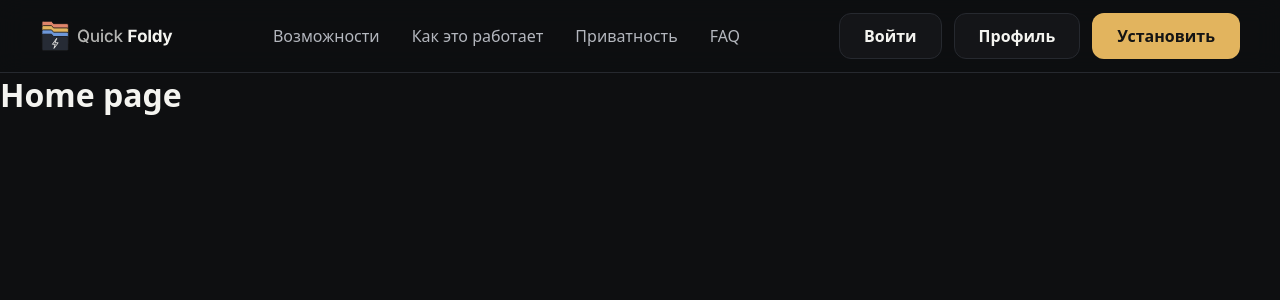
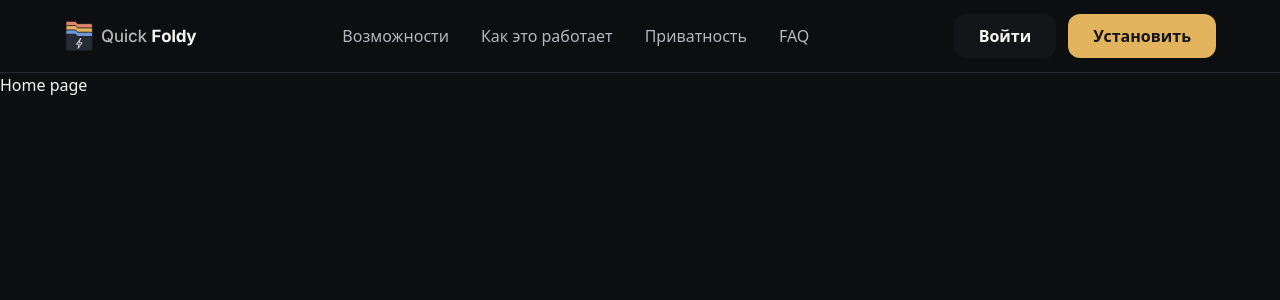
Before and after one commit to dantauu/quick-foldy, a Nuxt app: page / in a window 1280 px wide. Shown: the top 300 px of the page. Built offline with nearby package versions, Linux system fonts and the light colour scheme.

Commit message:
build: switch styling to Tailwind CSS v4
Replace scoped CSS and the custom tokens/base files with Tailwind via
@tailwindcss/vite. Design tokens now live in @theme in main.css.

Co-Authored-By: Claude Opus 5.5 <noreply@anthropic.com>

```diff
--- a/app/app.vue
+++ b/app/app.vue
@@ -3,7 +3,6 @@
     <NuxtLayout>
       <NuxtRouteAnnouncer />
       <NuxtPage />
-<!--    <NuxtWelcome />-->
     </NuxtLayout>
   </div>
 </template>
--- a/app/assets/css/base.css
+++ /dev/null
@@ -1,28 +0,0 @@
-@layer base {
-    * {
-        margin: 0;
-        scrollbar-width: none;
-        -ms-overflow-style: none;
-
-        *::-webkit-scrollbar {
-            display: none;
-        }
-    }
-    body {
-        height: 100vh;
-        margin: 0 auto;
-        font-size: 16px;
-        font-weight: 400;
-        font-family: var(--font-sans);
-        background-color: var(--color-bg);
-        color: var(--color-text);
-        overflow-x: hidden;
-        scroll-behavior: smooth;
-    }
-    input {
-        outline: none;
-    }
-    textarea {
-        outline: none;
-    }
-}
--- /dev/null
+++ b/app/assets/css/main.css
@@ -0,0 +1,40 @@
+@import 'tailwindcss';
+
+@theme {
+    --color-base: #0e0f11;
+    --color-surface: #141518;
+    --color-line: #26292f;
+    --color-fg: #f4f4f0;
+    --color-muted: #b4b7be;
+    --color-accent: #e2b45e;
+    --color-accent-hover: #ebc275;
+    --color-on-accent: #141414;
+    --color-success: #7fb394;
+
+    --color-folder-terracotta: #e0856b;
+    --color-folder-sand: #e2b45e;
+    --color-folder-blue: #6e98da;
+    --color-folder-green: #7fb394;
+
+    --font-sans: system-ui, -apple-system, 'Segoe UI', Roboto, sans-serif;
+
+    --container-page: 75rem;
+    --spacing-header: 72px;
+    --spacing-section: clamp(4rem, 8vw, 7rem);
+}
+
+@layer base {
+    html {
+        scroll-behavior: smooth;
+        scroll-padding-top: var(--spacing-header);
+        scrollbar-width: none;
+    }
+
+    html::-webkit-scrollbar {
+        display: none;
+    }
+
+    body {
+        @apply bg-base text-fg font-sans antialiased;
+    }
+}
--- a/app/assets/css/tokens.css
+++ /dev/null
@@ -1,26 +0,0 @@
-:root {
-    --color-bg: #0e0f11;
-    --color-surface: #141518;
-    --color-border: #26292f;
-    --color-text: #f4f4f0;
-    --color-text-muted: #b4b7be;
-    --color-accent: #e2b45e;
-    --color-accent-hover: #ebc275;
-    --color-on-accent: #141414;
-
-    --font-sans: system-ui, -apple-system, 'Segoe UI', Roboto, sans-serif;
-
-    --space-1: 4px;
-    --space-2: 8px;
-    --space-3: 12px;
-    --space-4: 16px;
-    --space-5: 24px;
-    --space-6: 32px;
-    --space-7: 48px;
-    --space-8: 64px;
-
-    --radius-md: 12px;
-    --header-height: 72px;
-    --container-width: 1200px;
-    --transition-fast: 150ms ease;
-}
--- a/app/components/app/AppHeader.vue
+++ b/app/components/app/AppHeader.vue
@@ -3,26 +3,24 @@ import { installUrl, navLinks } from '~/data/navigation'
 </script>
 
 <template>
-  <header class="header">
-    <BaseContainer class="header__inner">
+  <header class="sticky top-0 z-10 border-b border-line bg-base/85 backdrop-blur-md">
+    <BaseContainer class="grid h-header grid-cols-[auto_1fr_auto] items-center gap-8">
       <AppLogo />
 
-      <nav class="header__nav" aria-label="Основная навигация">
-        <ul class="header__links">
+      <!-- Навигация переедет в мобильное меню на следующем шаге -->
+      <nav class="invisible justify-self-center lg:visible" aria-label="Основная навигация">
+        <ul class="flex gap-8">
           <li v-for="link in navLinks" :key="link.to">
-            <NuxtLink :to="link.to" class="header__link">
+            <NuxtLink :to="link.to" class="font-medium text-muted transition-colors hover:text-fg">
               {{ link.label }}
             </NuxtLink>
           </li>
         </ul>
       </nav>
 
-      <div class="header__actions">
-        <BaseButton to="/login" variant="secondary" class="header__login">
+      <div class="flex gap-3">
+        <BaseButton to="/login" variant="secondary" class="max-sm:hidden">
           Войти
-        </BaseButton>
-        <BaseButton to="/profile" variant="secondary" class="header__login">
-          Профиль
         </BaseButton>
         <BaseButton :to="installUrl">
           Установить
@@ -31,62 +29,3 @@ import { installUrl, navLinks } from '~/data/navigation'
     </BaseContainer>
   </header>
 </template>
-
-<style scoped>
-.header {
-  position: sticky;
-  top: 0;
-  z-index: 10;
-  border-bottom: 1px solid var(--color-border);
-  background-color: color-mix(in srgb, var(--color-bg) 85%, transparent);
-  backdrop-filter: blur(12px);
-}
-
-.header__inner {
-  display: grid;
-  grid-template-columns: auto 1fr auto;
-  align-items: center;
-  gap: var(--space-6);
-  height: var(--header-height);
-}
-
-.header__nav {
-  justify-self: center;
-}
-
-.header__links {
-  display: flex;
-  gap: var(--space-6);
-  padding: 0;
-  list-style: none;
-}
-
-.header__link {
-  color: var(--color-text-muted);
-  font-weight: 500;
-  text-decoration: none;
-  transition: color var(--transition-fast);
-}
-
-.header__link:hover {
-  color: var(--color-text);
-}
-
-.header__actions {
-  display: flex;
-  gap: var(--space-3);
-}
-
-/* Навигация переедет в мобильное меню на следующем шаге */
-@media (max-width: 960px) {
-  .header__nav {
-    visibility: hidden;
-  }
-}
-
-@media (max-width: 560px) {
-  .header__login {
-    display: none;
-  }
-}
-</style>
--- a/app/components/app/AppLogo.vue
+++ b/app/components/app/AppLogo.vue
@@ -1,12 +1,5 @@
 <template>
-  <NuxtLink to="/" class="logo">
+  <NuxtLink to="/" class="inline-flex shrink-0">
     <img src="/quick-foldy-logo-on-dark.svg" alt="Quick Foldy" width="134" height="32">
   </NuxtLink>
 </template>
-
-<style scoped>
-.logo {
-  display: inline-flex;
-  flex-shrink: 0;
-}
-</style>
--- a/app/components/base/BaseButton.vue
+++ b/app/components/base/BaseButton.vue
@@ -1,54 +1,37 @@
 <script setup lang="ts">
 import type { RouteLocationRaw } from 'vue-router'
 
-const { variant = 'primary', to } = defineProps<{
-  variant?: 'primary' | 'secondary'
+type Variant = 'primary' | 'secondary'
+type Size = 'md' | 'lg'
+
+const { variant = 'primary', size = 'md', to } = defineProps<{
+  variant?: Variant
+  size?: Size
   to?: RouteLocationRaw
 }>()
+
+const variantClasses: Record<Variant, string> = {
+  primary: 'bg-accent text-on-accent hover:bg-accent-hover',
+  secondary: 'border-line bg-surface text-fg hover:border-muted',
+}
+
+const sizeClasses: Record<Size, string> = {
+  md: 'h-11 px-6',
+  lg: 'h-14 px-8 text-[17px]',
+}
+
+const classes = computed(() => [
+  'inline-flex cursor-pointer items-center justify-center gap-2 whitespace-nowrap rounded-xl border border-transparent font-semibold transition-colors',
+  variantClasses[variant],
+  sizeClasses[size],
+])
 </script>
 
 <template>
-  <NuxtLink v-if="to" :to="to" :class="['button', `button--${variant}`]">
+  <NuxtLink v-if="to" :to="to" :class="classes">
     <slot />
   </NuxtLink>
-  <button v-else type="button" :class="['button', `button--${variant}`]">
+  <button v-else type="button" :class="classes">
     <slot />
   </button>
 </template>
-
-<style scoped>
-.button {
-  display: inline-flex;
-  align-items: center;
-  justify-content: center;
-  height: 44px;
-  padding-inline: var(--space-5);
-  border: 1px solid transparent;
-  border-radius: var(--radius-md);
-  font: inherit;
-  font-weight: 600;
-  text-decoration: none;
-  white-space: nowrap;
-  cursor: pointer;
-  transition: background-color var(--transition-fast), border-color var(--transition-fast);
-}
-
-.button--primary {
-  background-color: var(--color-accent);
-  color: var(--color-on-accent);
-}
-
-.button--primary:hover {
-  background-color: var(--color-accent-hover);
-}
-
-.button--secondary {
-  background-color: var(--color-surface);
-  border-color: var(--color-border);
-  color: var(--color-text);
-}
-
-.button--secondary:hover {
-  border-color: var(--color-text-muted);
-}
-</style>
--- a/app/components/base/BaseContainer.vue
+++ b/app/components/base/BaseContainer.vue
@@ -1,14 +1,5 @@
 <template>
-  <div class="container">
+  <div class="mx-auto w-full max-w-page px-6">
     <slot />
   </div>
 </template>
-
-<style scoped>
-.container {
-  width: 100%;
-  max-width: var(--container-width);
-  margin-inline: auto;
-  padding-inline: var(--space-5);
-}
-</style>
--- a/nuxt.config.ts
+++ b/nuxt.config.ts
@@ -1,6 +1,11 @@
+import tailwindcss from '@tailwindcss/vite'
+
 // https://nuxt.com/docs/api/configuration/nuxt-config
 export default defineNuxtConfig({
   compatibilityDate: '2025-07-15',
   devtools: { enabled: true },
-  css: ['~/assets/css/base.css', '~/assets/css/tokens.css'],
+  css: ['~/assets/css/main.css'],
+  vite: {
+    plugins: [tailwindcss()],
+  },
 })
--- a/package.json
+++ b/package.json
@@ -10,7 +10,9 @@
     "postinstall": "nuxt prepare"
   },
   "dependencies": {
+    "@tailwindcss/vite": "^4.3.3",
     "nuxt": "^4.6.3",
+    "tailwindcss": "^4.3.3",
     "vue": "^3.5.44",
     "vue-router": "^5.4.0"
   }
```
Also changed, not shown: 1 other file (tests, documents, lock files or other folders).
